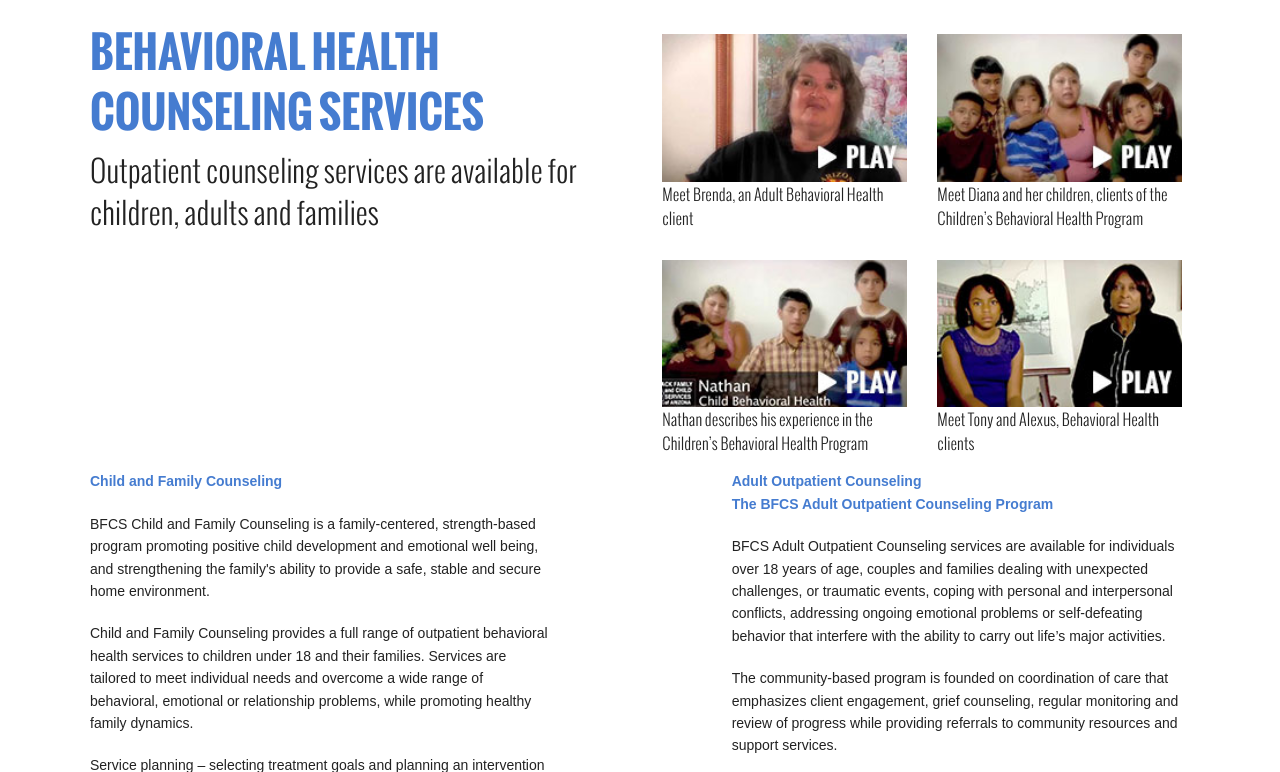
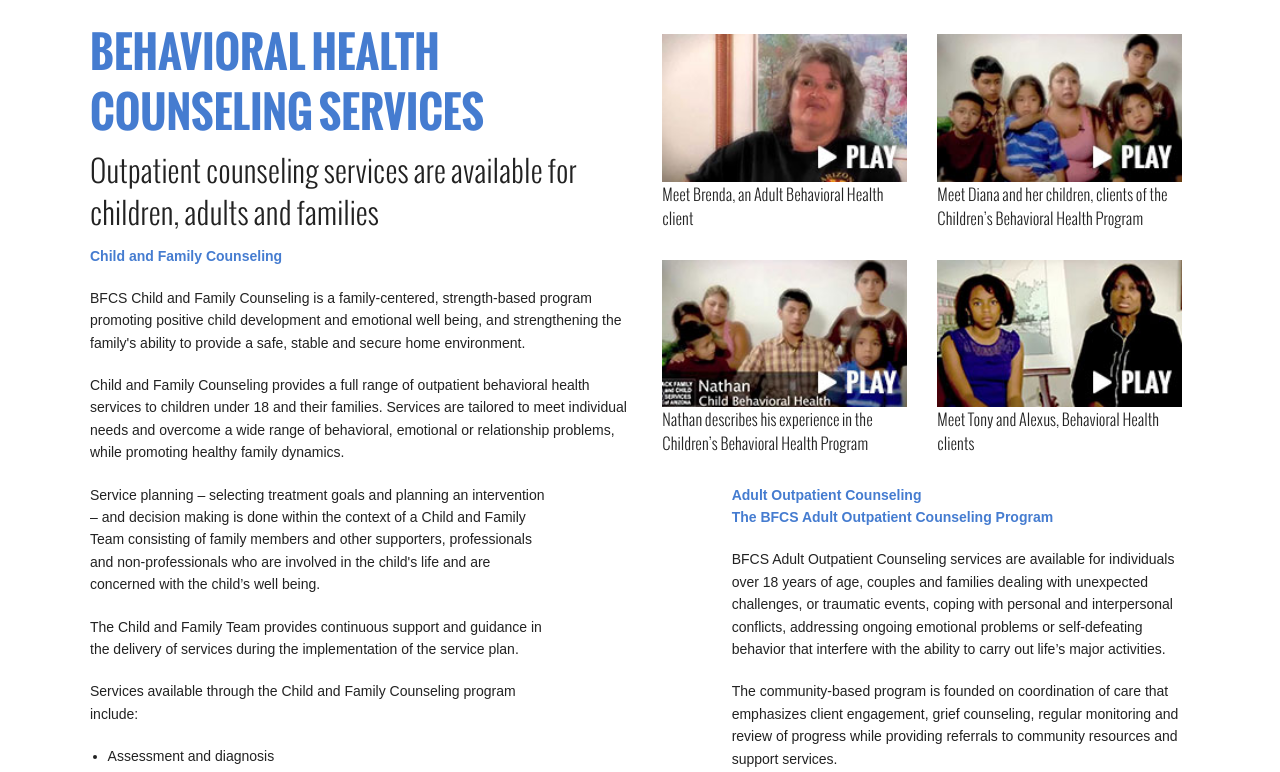
Before and after one commit to kristenzirkler/bfcs-site, a PHP site: page /behavioral-health.php in a window 1280 px wide. Shown: the part 706-1478 px from the top of the page. Run offline with PHP 8.4, Linux system fonts and the light colour scheme.

Commit message:
moving text for 4 video pages

```diff
--- a/behavioral-health.php
+++ b/behavioral-health.php
@@ -94,7 +94,12 @@
 	  			 <a class="padding-left" href="#" data-reveal-id="modalTwo"><img src="img/thumbs/P6c0ivtm-rg.jpg" alt=""></a>
   				<div class="padding-left video-title">Meet Diana and her children, clients of the Children’s Behavioral Health Program</div>
 	  		</div>
-	  		<div class="large-3 small-6 large-offset-6 columns service-video">
+	  		<div class="large-6 columns show-for-large-up">
+	  			<p><em>Child and Family Counseling</em></p>
+	  			<p>BFCS Child and Family Counseling is a family-centered, strength-based program promoting positive child development and emotional well being, and strengthening the family's ability to provide a safe, stable and secure home environment.</p>
+	  			<p>Child and Family Counseling provides a full range of outpatient behavioral health services to children under 18 and their families. Services are tailored to meet individual needs and overcome a wide range of behavioral, emotional or relationship problems, while promoting healthy family dynamics.</p>
+	  		</div>
+	  		<div class="large-3 small-6 columns service-video">
 	  			<a class="padding-left" href="#" data-reveal-id="modalThree"><img src="img/thumbs/4tRUZ8Mxrdc.jpg" alt=""></a>
 	  			<div class="padding-left video-title">Nathan describes his experience in the Children’s Behavioral Health Program</div>
 	  		</div>
@@ -105,9 +110,9 @@
 	  	</div>
 	  	<div class="row">
 	  		<div class="large-5 columns">
-	  			<p><em>Child and Family Counseling</em></p>
+	  			<div class="hide-for-large-up"><p><em>Child and Family Counseling</em></p>
 	  			<p>BFCS Child and Family Counseling is a family-centered, strength-based program promoting positive child development and emotional well being, and strengthening the family's ability to provide a safe, stable and secure home environment.</p>
-	  			<p>Child and Family Counseling provides a full range of outpatient behavioral health services to children under 18 and their families. Services are tailored to meet individual needs and overcome a wide range of behavioral, emotional or relationship problems, while promoting healthy family dynamics.</p>
+	  			<p>Child and Family Counseling provides a full range of outpatient behavioral health services to children under 18 and their families. Services are tailored to meet individual needs and overcome a wide range of behavioral, emotional or relationship problems, while promoting healthy family dynamics.</p></div>
 	  			<p>Service planning – selecting treatment goals and planning an intervention – and decision making is done within the context of a Child and Family Team consisting of family members and other supporters, professionals and non-professionals who are involved in the child's life and are concerned with the child’s well being.</p>
 	  			<p>The Child and Family Team provides continuous support and guidance in the delivery of services during the implementation of the service plan.</p>
 	  			<p>Services available through the Child and Family Counseling program include:</p>
```
Also changed, not shown: after-school-program.php (+7 -3 lines), substance-abuse.php (+7 -3 lines).
